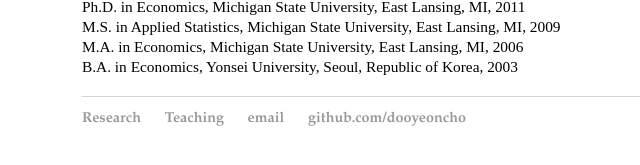
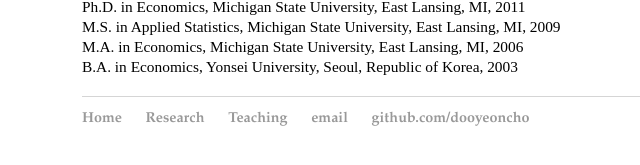
Before and after one commit to dooyeoncho/dooyeoncho.github.io, a Jekyll site: the page built from index.html, in a window 1280 px wide. Shown: the part 220-385 px from the top of the page, without its empty margins (110-750 px from the left). Built offline with Jekyll 4.4.1, drawn with Linux system fonts in a browser that asks for light colours.

Commit message:
Update default.html

```diff
--- a/_layouts/default.html
+++ b/_layouts/default.html
@@ -16,13 +16,14 @@
 
 
 
-			<footer>
+		<footer>
     		<ul>
+			<li><a href="https://dooyeoncho.github.io/" target="_blank">Home</a></li>
 			<li><a href="/pages/research.html" target="_blank"> Research</a></li>
 			<li><a href="/pages/teaching.html" target="_blank"> Teaching</a></li>
         		<li><a href="mailto:dooyeoncho@skku.edu">email</a></li>
         		<li><a href="https://github.com/dooyeoncho">github.com/dooyeoncho</a></li>
-			</ul>
+		</ul>
 		</footer>
 		</body>
 	</html>
```
